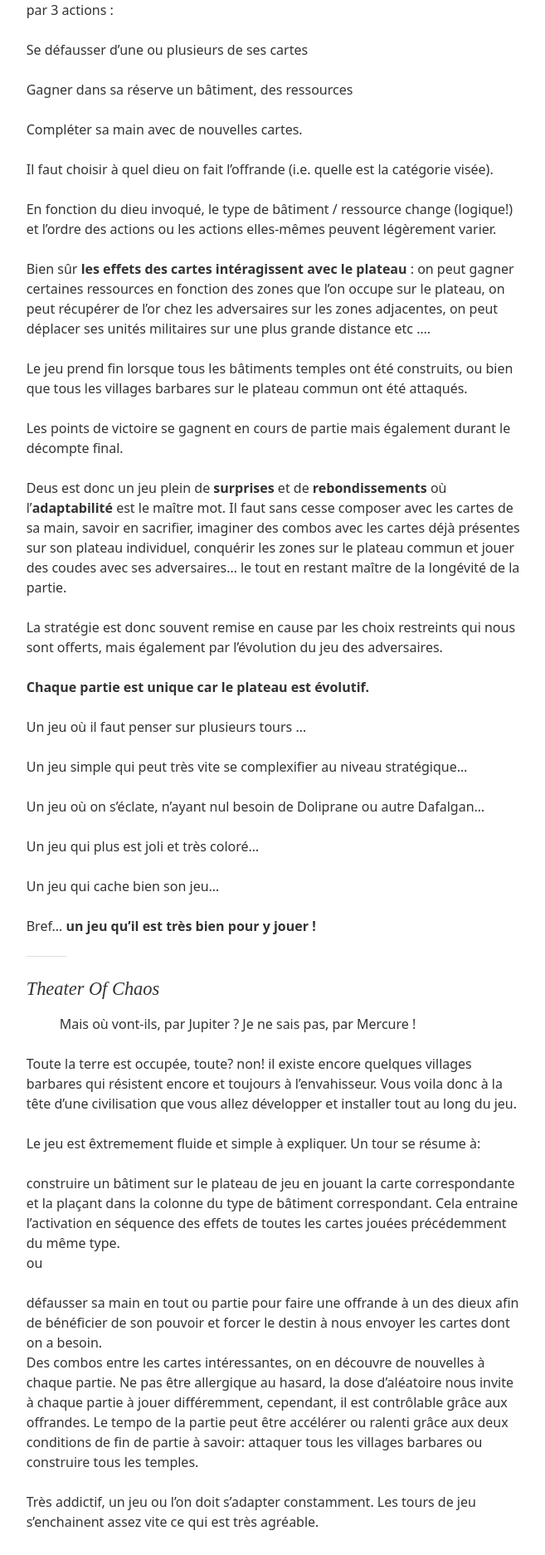
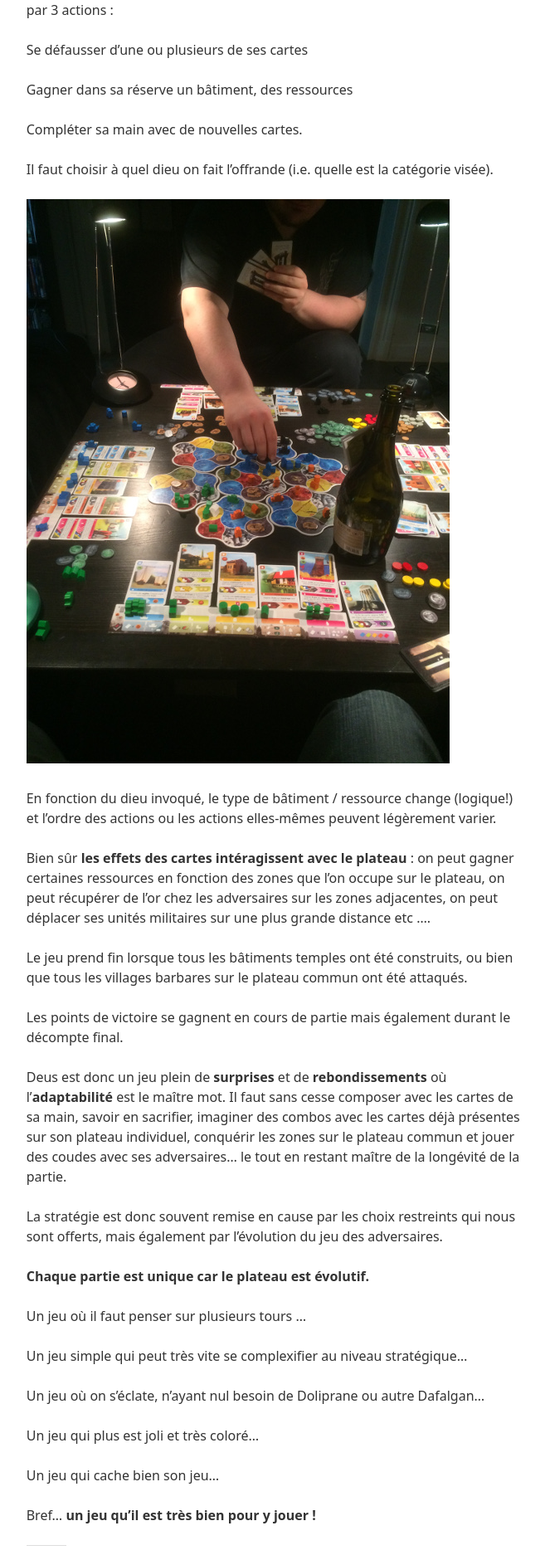
Before and after one commit to turn-over/turn-over, a Jekyll site: the page built from _posts/2015-08-25-Deus.markdown, in a window 1280 px wide. Shown: the part 2020-3894 px from the top of the page at 83% size, without its empty margins (413-1070 px from the left). Built offline with Jekyll 4.4.1, drawn with Linux system fonts in a browser that asks for light colours; nearby versions of some CDN libraries; library files that are not in the unit come from our copies.

Commit message:
Deus images added

```diff
--- a/_posts/2015-08-25-Deus.markdown
+++ b/_posts/2015-08-25-Deus.markdown
@@ -54,6 +54,8 @@
 
 Il faut choisir à quel dieu on fait l'offrande (i.e. quelle est la catégorie visée).
 
+![Deus](/assets/img/deus-playing.jpeg)
+
 En fonction du dieu invoqué, le type de bâtiment / ressource change (logique!) et l'ordre des actions ou les actions elles-mêmes peuvent légèrement varier.
 
 
```
Also changed, not shown: other parts of _posts/2015-08-25-Deus.markdown (+2 -0 lines), assets/img/deus-closer.jpeg (added), assets/img/deus-playing.jpeg (added), assets/img/deus.jpeg.
